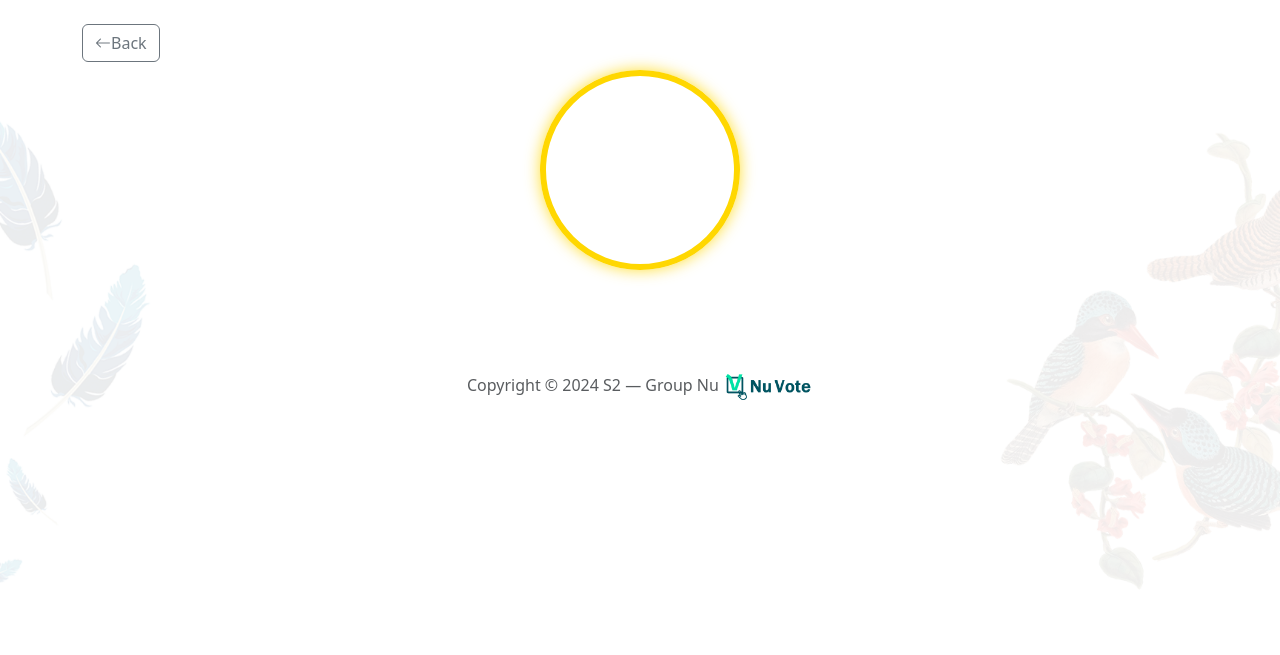
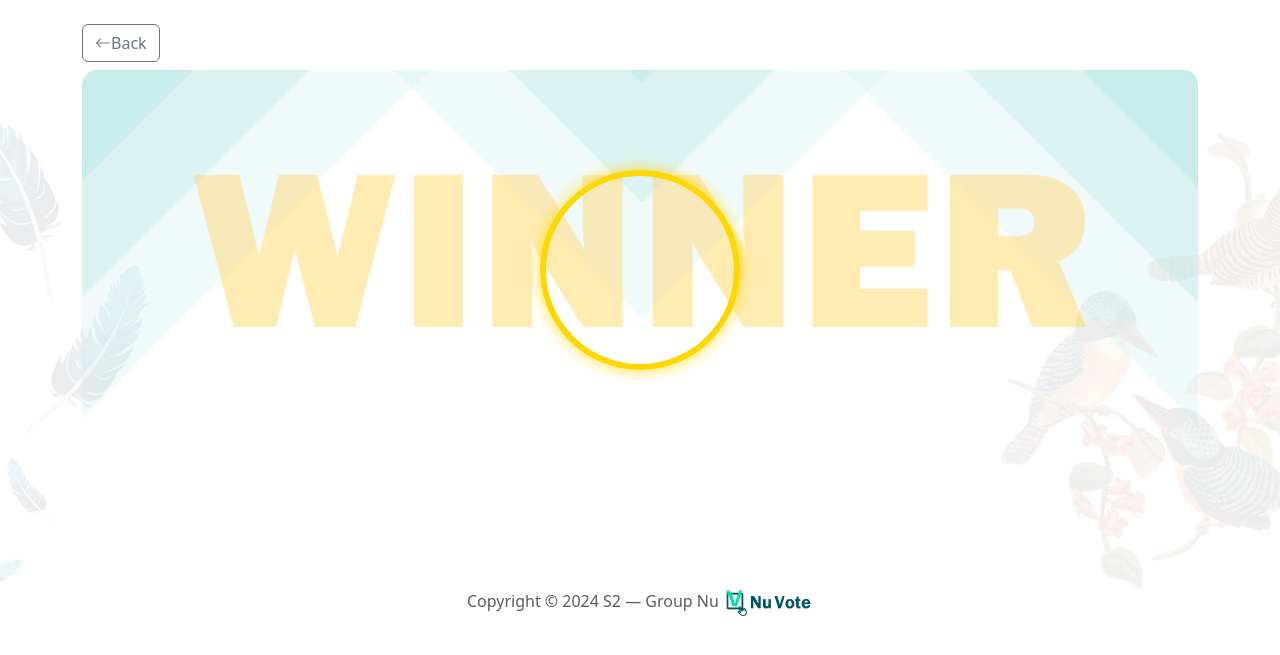
Before and after one commit to cysong/NuVote, a Flask app: template yob/templates/competitions/competition_result.html in a window 1280 px wide. Shown: the part 91-746 px from the top of the page. Run offline with Flask 3, Linux system fonts and the light colour scheme; the template is opened without the code that fills it, so the values that code supplies are empty; parts of the project's set-up code (start-up, migrations or seed data) failed here and were passed over.

Commit message:
added background to winner picture

```diff
--- a/yob/templates/competitions/competition_result.html
+++ b/yob/templates/competitions/competition_result.html
@@ -80,6 +80,15 @@ h2, h5 {
     animation: moveBird 10s linear infinite;
 }
 
+.winner-display {
+    background-image: url('/static/images/winner.png'); /* Set the background image */
+    background-size: cover; /* Ensure the image covers the entire container */
+    background-position: center; /* Center the image */
+    background-repeat: no-repeat; /* Prevent the image from repeating */
+    padding: 100px; /* Add some padding */
+    border-radius: 15px; /* Optional: Add border radius */
+}
+
 /* Bird movement animation */
 @keyframes moveBird {
     0% {
```
Also changed, not shown: yob/static/images/winner.png (added).
